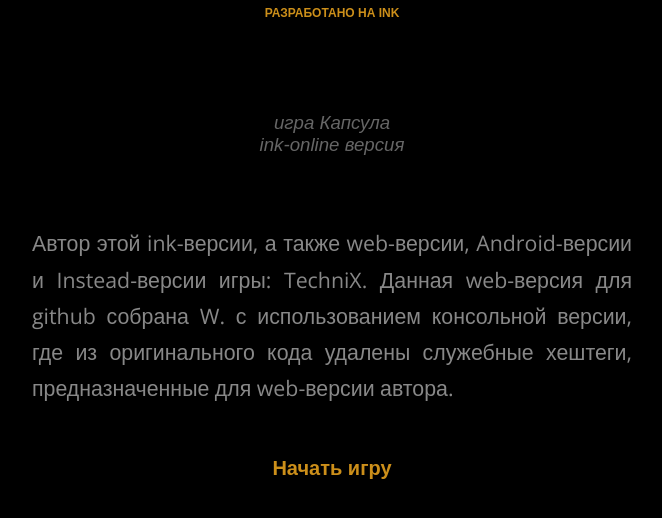
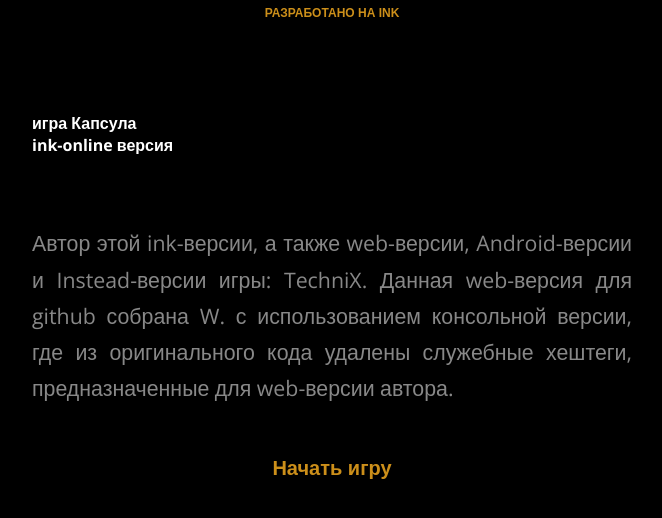
Before and after one commit to Wol4ik/Wol4ik.github.io, a plain HTML site: page games/ink-capsule/index.html in a window 1280 px wide. Shown: the whole page, without its empty margins (308-970 px from the left). Drawn offline with nearby package versions, Linux system fonts and the light colour scheme; a web font is replaced by a local one.

Commit message:
Update index.html

```diff
--- a/games/ink-capsule/index.html
+++ b/games/ink-capsule/index.html
@@ -17,7 +17,7 @@
         <h3 class="written-in-ink"><a href="https://www.inklestudios.com/ink">РАЗРАБОТАНО НА INK</a></h3>
         <div id="story" class="container">
             <div class="header">
-                <h2>игра Капсула<br>ink-online версия</h2>
+                <b>игра Капсула<br>ink-online версия</b>
                 <h2 class="byline"></h2>
             </div>
         </div>
```
